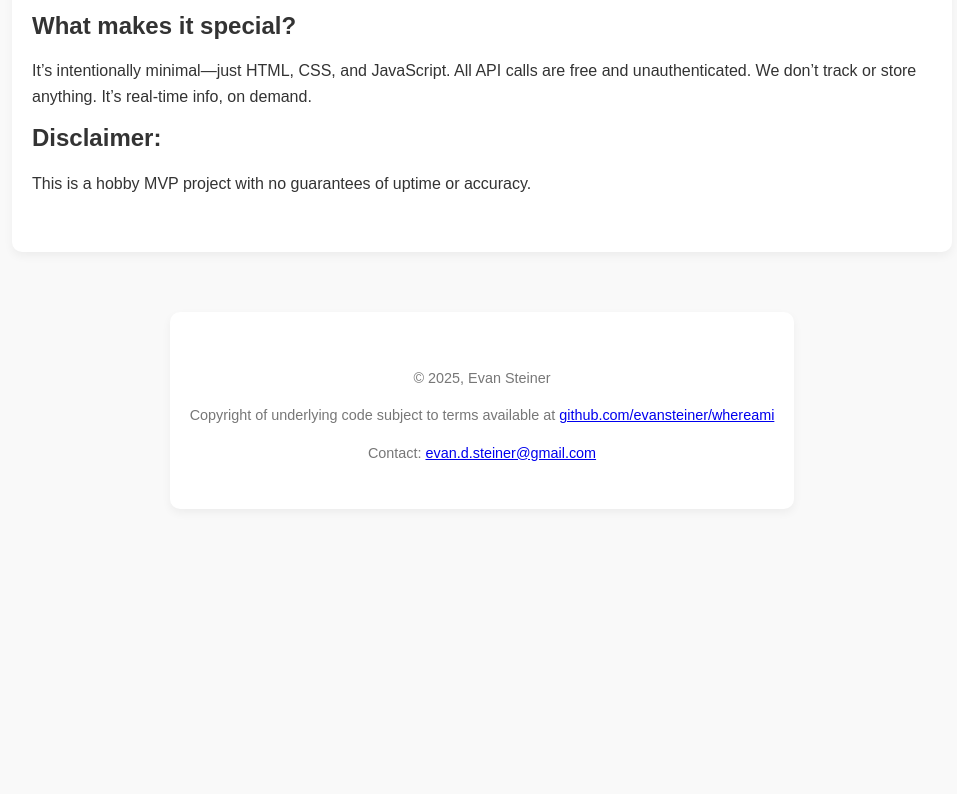
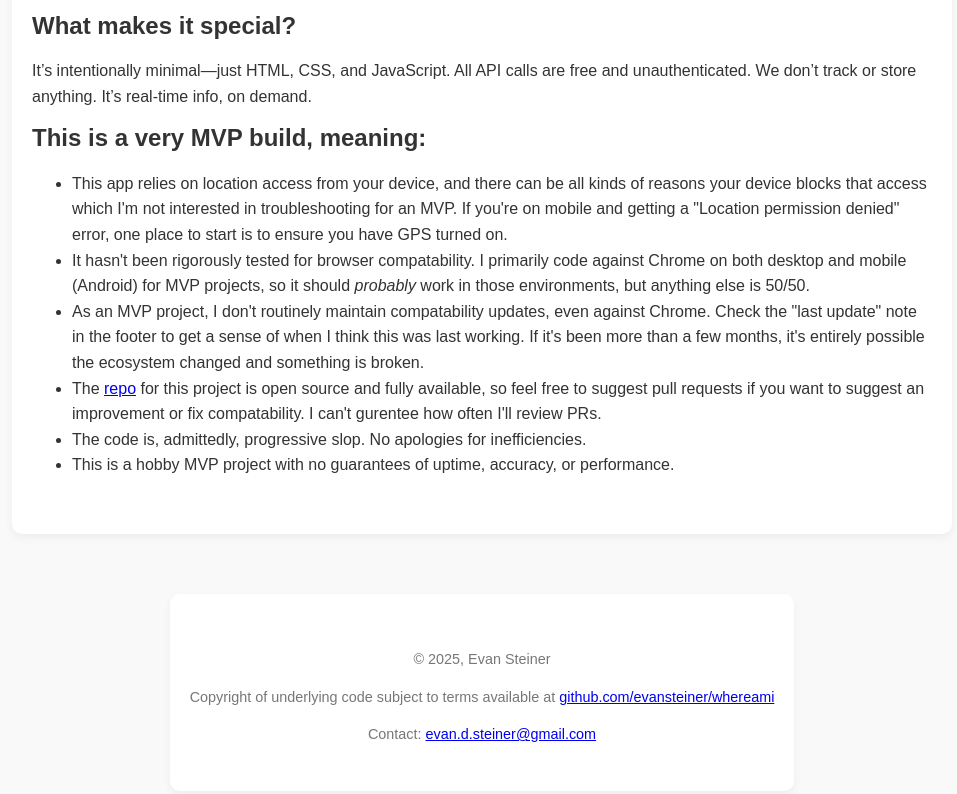
Before and after one commit to evansteiner/whereami, a plain HTML site: page index.html in a window 1280 px wide. Shown: the part 793-1587 px from the top of the page, without its empty margins (158-1115 px from the left). Before the commit the page ends 1332 px from the top, so only its background shows below. Drawn offline with Linux system fonts and the light colour scheme.

Commit message:
updated the description

```diff
--- a/index.html
+++ b/index.html
@@ -157,8 +157,15 @@ header h1 {
     <h2>What makes it special?</h2>
     <p>It’s intentionally minimal—just HTML, CSS, and JavaScript. All API calls are free and unauthenticated. We don’t track or store anything. It’s real-time info, on demand.</p>
 
-    <h2>Disclaimer:</h2>
-    <p>This is a hobby MVP project with no guarantees of uptime or accuracy.</p>
+    <h2>This is a very MVP build, meaning:</h2>
+    <ul>
+      <li>This app relies on location access from your device, and there can be all kinds of reasons your device blocks that access which I'm not interested in troubleshooting for an MVP. If you're on mobile and getting a "Location permission denied" error, one place to start is to ensure you have GPS turned on.</li>
+      <li>It hasn't been rigorously tested for browser compatability. I primarily code against Chrome on both desktop and mobile (Android) for MVP projects, so it should <i>probably</i> work in those environments, but anything else is 50/50.</li>
+      <li>As an MVP project, I don't routinely maintain compatability updates, even against Chrome. Check the "last update" note in the footer to get a sense of when I think this was last working. If it's been more than a few months, it's entirely possible the ecosystem changed and something is broken.</li>
+      <li>The <a href="https://github.com/evansteiner/whereami" target="_blank">repo</a> for this project is open source and fully available, so feel free to suggest pull requests if you want to suggest an improvement or fix compatability. I can't gurentee how often I'll review PRs.</li>
+      <li>The code is, admittedly, progressive slop. No apologies for inefficiencies.</li>
+      <li>This is a hobby MVP project with no guarantees of uptime, accuracy, or performance.</li>
+    </ul>
 </section>
 
 
```
